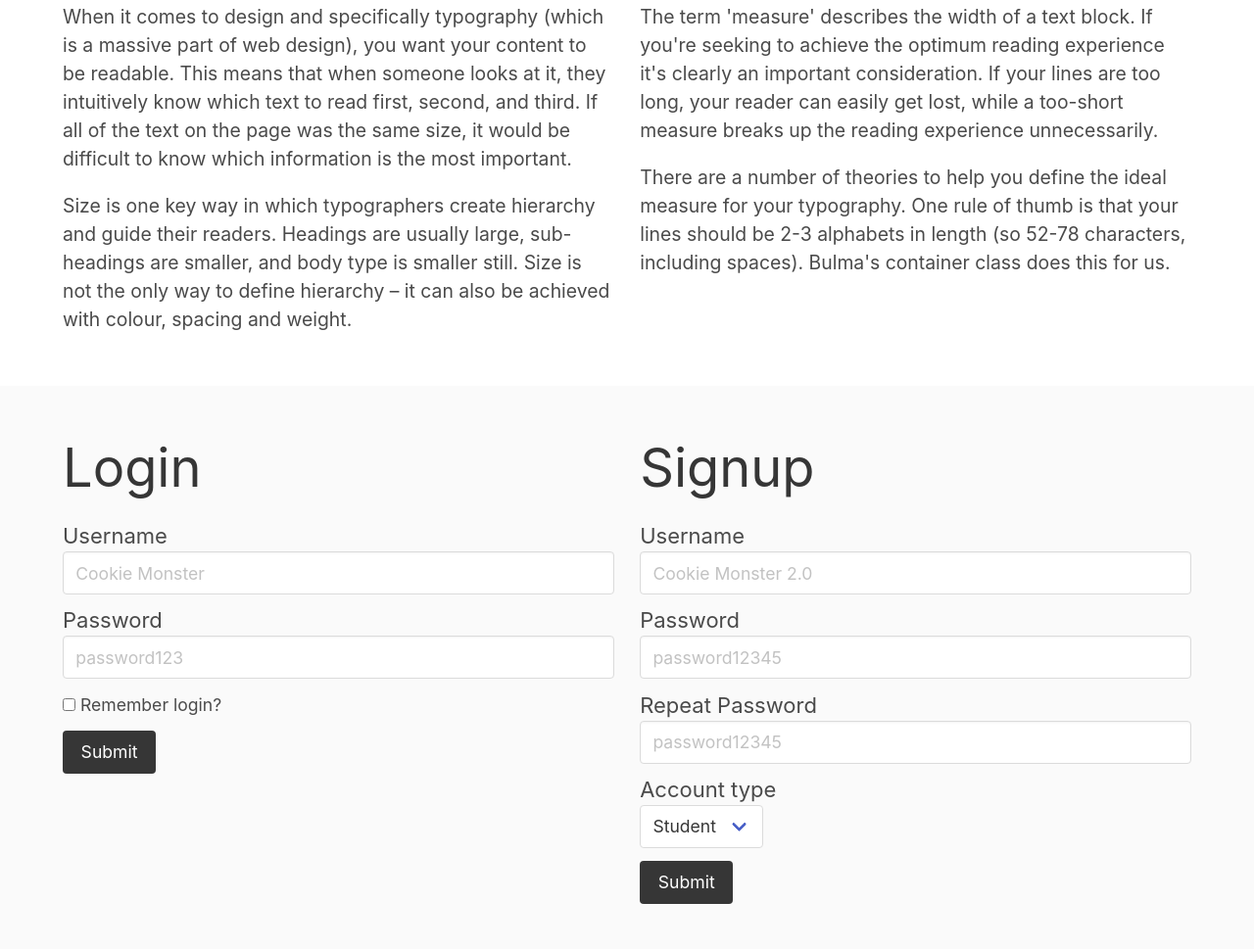
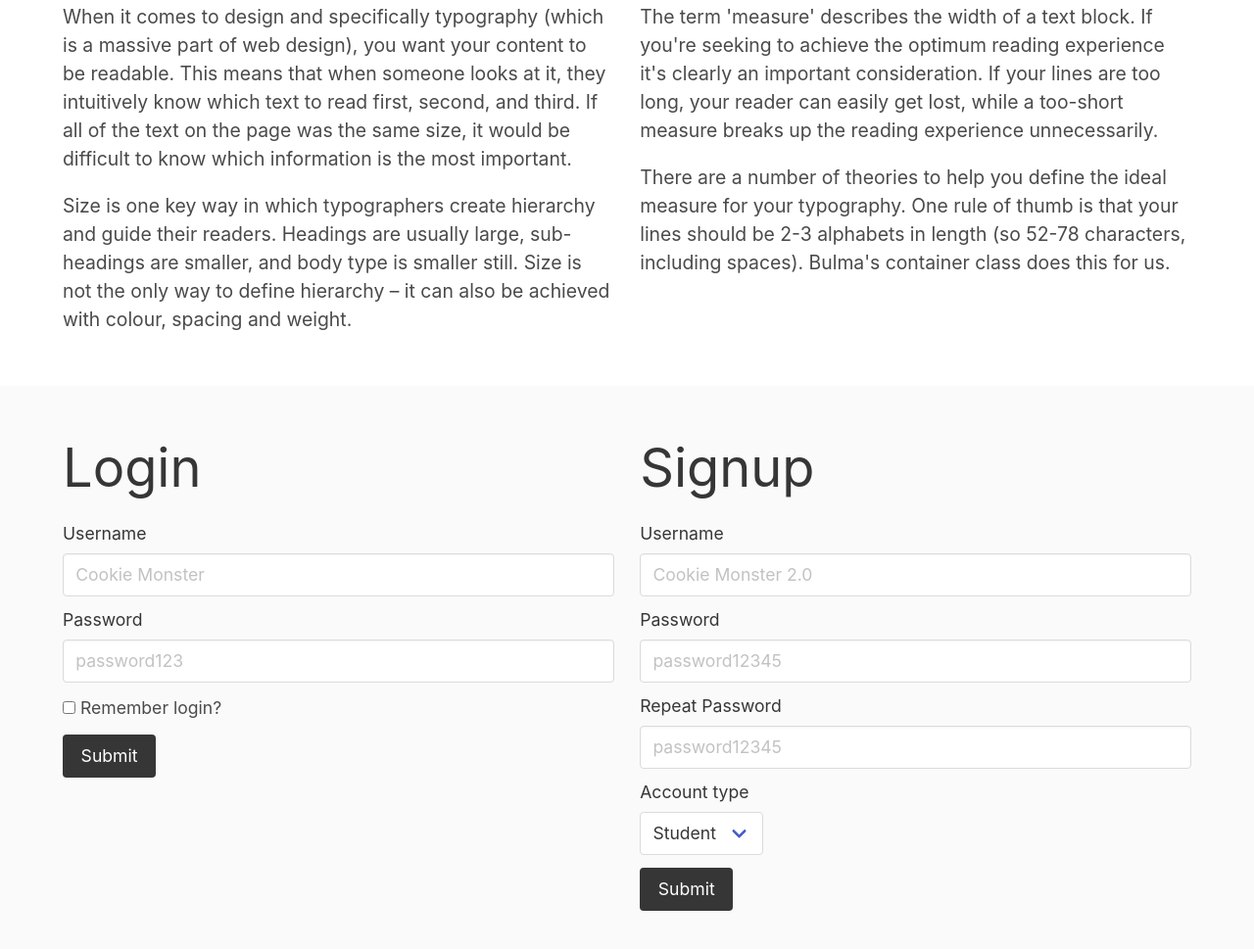
Before and after one commit to jdmar3-comp426/a02-nateturner, a website: page index.html in a window 1280 px wide. Shown: the part 3461-4430 px from the top of the page at 98% size. Drawn offline with nearby package versions, Linux system fonts and the light colour scheme; a web font is replaced by a local one.

Commit message:
twelfth try

```diff
--- a/index.html
+++ b/index.html
@@ -158,13 +158,13 @@
                 <h1 class="title has-text-weight-normal">Login</h1>
                 <form>
                     <div class="field">
-                        <label class="subtitle has-text-weight-normal">Username</label>
+                        <label class="label subtitle has-text-weight-normal">Username</label>
                         <div class="control">
                             <input class="input" type="text" placeholder="Cookie Monster" name="username">
                         </div>
                     </div>
                     <div class="field">
-                        <label class="subtitle has-text-weight-normal">Password</label>
+                        <label class="label subtitle has-text-weight-normal">Password</label>
                         <div class="control">
                             <input class="input" type="password" placeholder="password123" name="password">
                         </div>
@@ -188,25 +188,25 @@
                 <h1 class="title has-text-weight-normal">Signup</h1>
                 <form>
                     <div class="field">
-                        <label class="subtitle has-text-weight-normal">Username</label>
+                        <label class="label subtitle has-text-weight-normal">Username</label>
                         <div class="control">
                             <input class="input" type="text" placeholder="Cookie Monster 2.0" name="username">
                         </div>
                     </div>
                     <div class="field">
-                        <label class="subtitle has-text-weight-normal">Password</label>
+                        <label class="label subtitle has-text-weight-normal">Password</label>
                         <div class="control">
                             <input class="input" type="password" placeholder="password12345">
                         </div>
                     </div>
                     <div class="field">
-                        <label class="subtitle has-text-weight-normal">Repeat Password</label>
+                        <label class="label subtitle has-text-weight-normal">Repeat Password</label>
                         <div class="control">
                             <input class="input" type="password" placeholder="password12345" name="password">
                         </div>
                     </div>
                     <div class="field">
-                        <label class="subtitle has-text-weight-normal">Account type</label>
+                        <label class="label subtitle has-text-weight-normal">Account type</label>
                         <div class="control">
                             <div class="select">
                                 <select name="accountType">
```
